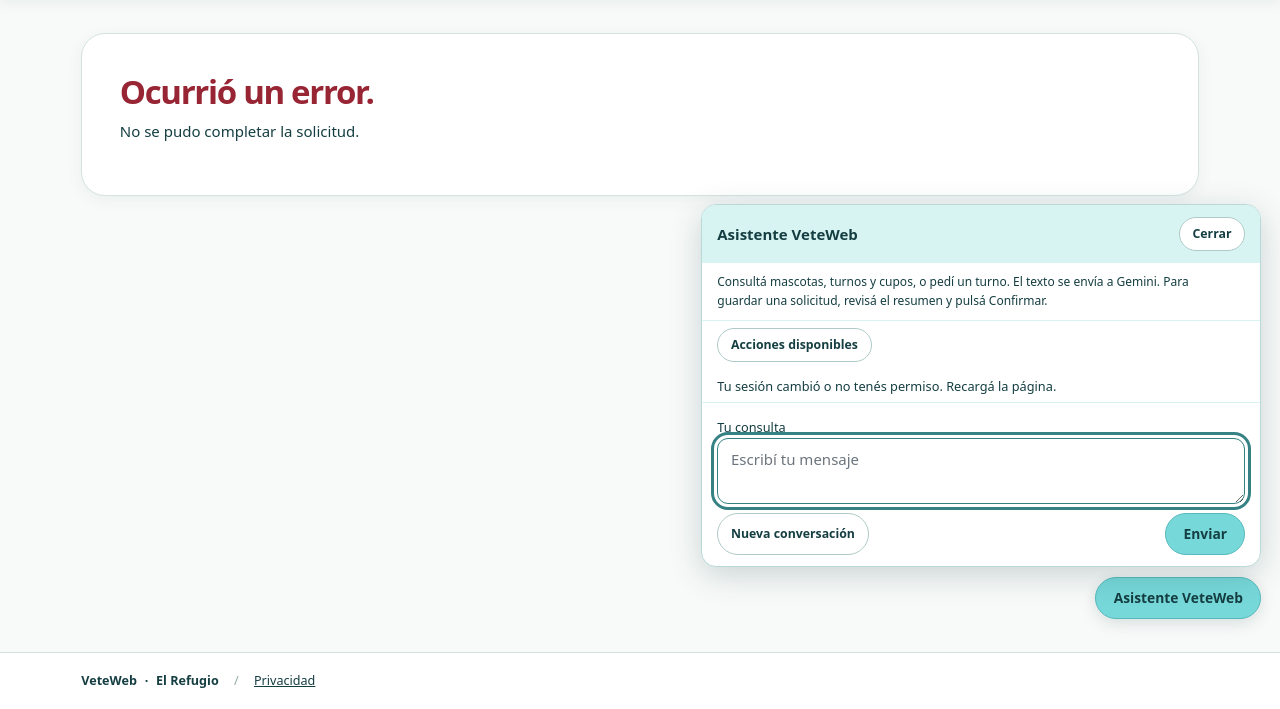
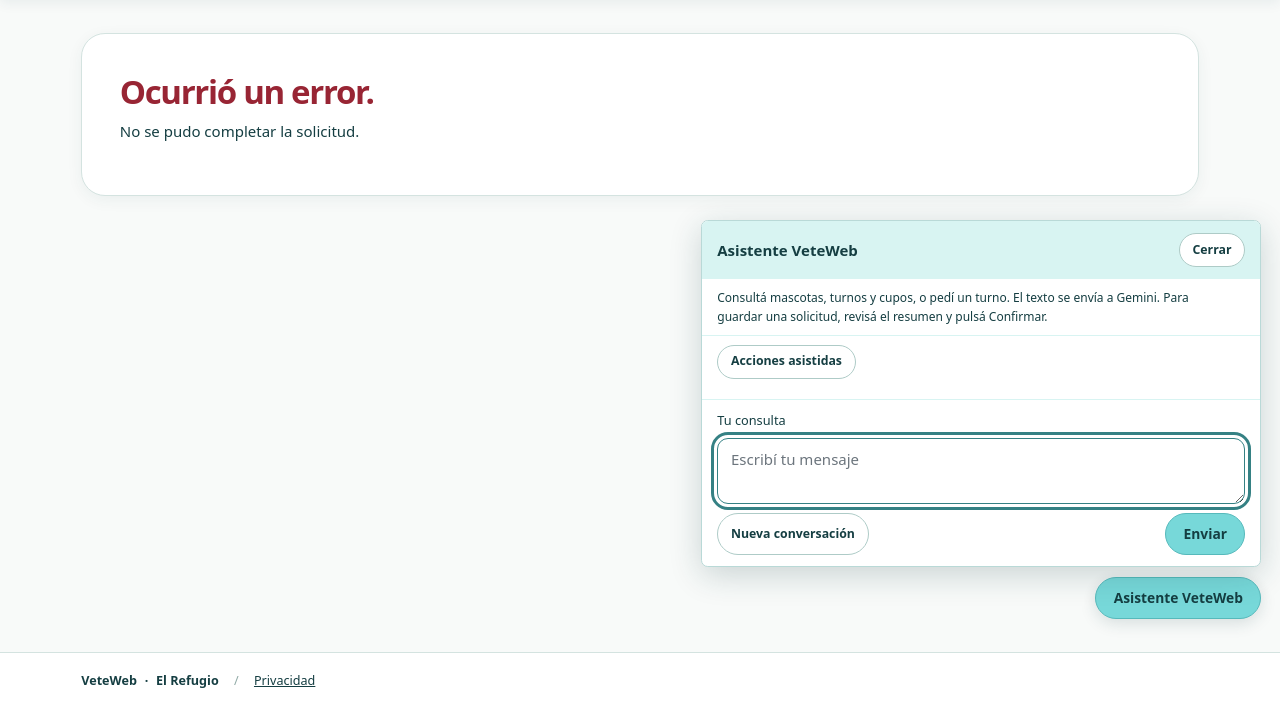
Before and after one commit to LuAlzuri/vet-web, an ASP.NET Core app: template Views/Shared/Error.cshtml in a window 1280 px wide, after a click on "Asistente VeteWeb". Shown: the part 91-800 px from the top of the page. Run offline with ASP.NET Core 8, Linux system fonts and the light colour scheme; the template is opened without the code that fills it, so the values that code supplies are empty; the visitor is signed in with stand-in values (Sample User, id 1); some libraries are stand-ins or nearby versions.

Commit message:
Reorganizar el panel y las acciones del chatbot

```diff
--- a/Views/Shared/_Chatbot.cshtml
+++ b/Views/Shared/_Chatbot.cshtml
@@ -15,9 +15,13 @@
             {
                 <p class="chatbot-aviso">Preguntá por informes y auditoría. El texto se envía a Gemini; el servidor muestra los registros permitidos sin enviárselos al modelo.</p>
             }
-            <div class="chatbot-mensajes" role="log" aria-label="Conversación" aria-live="polite" aria-relevant="additions"></div>
-            <div class="chatbot-herramientas" hidden>
-                <button type="button" class="btn btn-outline-secondary btn-sm" data-chatbot-inicio>Acciones disponibles</button>
+            <div class="chatbot-contenido">
+                <div class="chatbot-barra-acciones">
+                    <button type="button" class="btn btn-outline-secondary btn-sm" data-chatbot-acciones
+                            aria-expanded="false" aria-controls="chatbot-herramientas">Acciones asistidas</button>
+                </div>
+                <div id="chatbot-herramientas" class="chatbot-herramientas" hidden>
+                    <button type="button" class="btn btn-outline-secondary btn-sm" data-chatbot-inicio hidden>Volver a las acciones asistidas</button>
                     <div class="chatbot-resultado" aria-live="polite"></div>
                     <form class="chatbot-busqueda" hidden>
                         <label for="chatbot-tutor">Buscar tutor por nombre o apellido</label>
@@ -26,6 +30,8 @@
                             <button type="submit" class="btn btn-sm btn-primary">Buscar</button>
                         </div>
                     </form>
+                </div>
+                <div class="chatbot-mensajes" role="log" aria-label="Conversación" aria-live="polite" aria-relevant="additions"></div>
             </div>
             <p class="chatbot-estado" role="status"></p>
             <form class="chatbot-formulario">
--- a/wwwroot/css/chatbot.css
+++ b/wwwroot/css/chatbot.css
@@ -1,17 +1,20 @@
 /* El asistente respeta la barra de navegación inferior del móvil. */
 .chatbot { position: fixed; right: 1.25rem; bottom: 6rem; z-index: 1040; }
 .chatbot-abrir { border-radius: 2rem; box-shadow: 0 4px 16px #153e4226; }
-.chatbot-panel { position: absolute; bottom: 3.5rem; right: 0; width: 370px; max-width: calc(100vw - 2rem); max-height: calc(100dvh - 12rem); background: #fff; border: 1px solid #b9d9d7; border-radius: 1rem; box-shadow: 0 8px 32px #153e4233; display: flex; flex-direction: column; overflow: hidden; color: #153e42; }
+.chatbot-panel { position: absolute; bottom: 3.5rem; right: 0; width: 560px; max-width: calc(100vw - 2rem); max-height: calc(100dvh - 12rem); background: #fff; border: 1px solid #b9d9d7; border-radius: .45rem; box-shadow: 0 8px 32px #153e4233; display: flex; flex-direction: column; overflow: hidden; color: #153e42; }
 .chatbot-panel[hidden] { display: none; }
 .chatbot-cabecera { padding: .8rem 1rem; background: #d8f4f2; display: flex; align-items: center; justify-content: space-between; gap: .5rem; }
 .chatbot-cabecera h2 { font-size: 1rem; margin: 0; }
 .chatbot-aviso { font-size: .8rem; margin: .6rem 1rem; }
-.chatbot-mensajes { overflow-y: auto; min-height: 80px; max-height: 280px; padding: 0 1rem; overflow-wrap: anywhere; }
+.chatbot-contenido { min-height: 0; overflow-y: auto; border-top: 1px solid #d8f4f2; }
+.chatbot-barra-acciones { padding: .55rem 1rem; }
+.chatbot-mensajes { padding: 0 1rem; overflow-wrap: anywhere; }
+.chatbot-mensajes:not(:empty) { padding-top: .5rem; }
 .chatbot-mensaje { padding: .65rem; border-radius: .6rem; background: #eef3f2; white-space: pre-wrap; font-size: .9rem; }
 .chatbot-user { background: #d8f4f2; }
 .chatbot-estado { margin: .4rem 1rem; font-size: .85rem; }
 .chatbot-formulario { padding: .7rem 1rem; border-top: 1px solid #d8f4f2; }
-.chatbot-formulario label { font-size: .85rem; }
+.chatbot-formulario label { display: block; margin-bottom: .45rem; font-size: .85rem; }
 .chatbot-acciones { display: flex; justify-content: space-between; gap: .5rem; margin-top: .6rem; }
 @media (max-width: 575px) {
     .chatbot { right: 1rem; bottom: 5.5rem; }
@@ -20,8 +23,7 @@
 
 @media print { .chatbot { display: none; } }
 
-.chatbot-con-herramientas .chatbot-panel { width: 560px; }
-.chatbot-herramientas { overflow-y: auto; min-height: 0; max-height: 340px; padding: .5rem 1rem; border-top: 1px solid #d8f4f2; font-size: .85rem; flex: 1 1 auto; }
+.chatbot-herramientas { padding: 0 1rem .55rem; font-size: .85rem; }
 .chatbot-herramientas[hidden], .chatbot-busqueda[hidden] { display: none; }
 .chatbot-resultado > p { margin: .7rem 0; }
 .chatbot-opciones { display: flex; flex-wrap: wrap; gap: .4rem; }
@@ -32,5 +34,4 @@
 .chatbot-grilla caption { caption-side: top; color: #153e42; font-weight: 650; }
 .chatbot-busqueda { margin-top: .75rem; }
 .chatbot-busqueda input { min-width: 0; }
-.chatbot-con-herramientas .chatbot-mensajes { min-height: 0; max-height: 100px; flex-shrink: 1; }
-.chatbot-con-herramientas .chatbot-formulario, .chatbot-cabecera, .chatbot-aviso, .chatbot-estado { flex-shrink: 0; }
+.chatbot-formulario, .chatbot-cabecera, .chatbot-aviso, .chatbot-estado { flex-shrink: 0; }
--- a/wwwroot/js/chatbot-acciones.js
+++ b/wwwroot/js/chatbot-acciones.js
@@ -2,19 +2,24 @@
     "use strict";
     const root = document.querySelector('[data-chatbot][data-herramientas="true"]');
     if (!root) return;
-    root.classList.add("chatbot-con-herramientas");
+    const content = root.querySelector(".chatbot-contenido");
+    const toggle = root.querySelector("[data-chatbot-acciones]");
     const container = root.querySelector(".chatbot-herramientas");
     const result = root.querySelector(".chatbot-resultado");
     const search = root.querySelector(".chatbot-busqueda");
     const searchInput = search.querySelector("input");
     const home = root.querySelector("[data-chatbot-inicio]");
     const status = root.querySelector(".chatbot-estado");
-    container.hidden = false;
     let loaded = false;
     let busy = false;
     let searchRequest = null;
     let soloLectura = false;
     let propuestaPendiente = null;
+    function mostrarAcciones(mostrar) {
+        container.hidden = !mostrar;
+        toggle.setAttribute("aria-expanded", String(mostrar));
+        if (mostrar) content.scrollTop = 0;
+    }
     function element(tag, text, className) {
         const node = document.createElement(tag);
         if (text !== undefined) node.textContent = text;
@@ -78,7 +83,7 @@
         }
         result.append(buttons);
         search.hidden = !data.buscarTutor;
-        container.scrollTop = 0;
+        if (!container.hidden) content.scrollTop = 0;
     }
     async function execute(request) {
         if (busy) return;
@@ -108,6 +113,7 @@
             if (request.accion === "preparar") propuestaPendiente = data;
             if (request.accion === "confirmar" || request.accion === "descartar") propuestaPendiente = null;
             render(data);
+            home.hidden = request.accion === "inicio" || request.accion === "descartar";
             searchRequest = data.buscarTutor ? { ...request, pagina: 1 } : null;
             if (searchRequest) searchInput.value = searchRequest.busqueda ?? searchRequest.pistasReserva?.tutor ?? "";
             status.textContent = "";
@@ -128,6 +134,8 @@
         if (busy) return;
         const { resultado, inicioReserva } = event.detail;
         soloLectura = !inicioReserva;
+        mostrarAcciones(true);
+        home.hidden = false;
         render(resultado);
         searchRequest = resultado.buscarTutor ? inicioReserva ?? { accion: "tutores-faltas", pagina: 1 } : null;
         if (searchRequest) searchInput.value = searchRequest.busqueda ?? searchRequest.pistasReserva?.tutor ?? "";
@@ -138,8 +146,10 @@
         event.preventDefault();
         if (searchRequest) execute({ ...searchRequest, busqueda: searchInput.value.trim(), pagina: 1 });
     });
-    root.querySelector(".chatbot-abrir").addEventListener("click", () => {
-        if (!loaded && !root.querySelector(".chatbot-panel").hidden) execute({ accion: "inicio" });
+    toggle.addEventListener("click", () => {
+        if (busy || root.dataset.textoOcupado === "true") return;
+        mostrarAcciones(container.hidden);
+        if (!container.hidden && !loaded) execute({ accion: "inicio" });
     });
     root.querySelector("[data-chatbot-limpiar]").addEventListener("click", () => { soloLectura = false; execute({ accion: "descartar" }); });
 })();
--- a/wwwroot/js/chatbot.js
+++ b/wwwroot/js/chatbot.js
@@ -6,6 +6,7 @@
     const panel = root.querySelector(".chatbot-panel");
     const form = root.querySelector(".chatbot-formulario");
     const input = root.querySelector("textarea");
+    const content = root.querySelector(".chatbot-contenido");
     const log = root.querySelector(".chatbot-mensajes");
     const status = root.querySelector(".chatbot-estado");
     const send = form.querySelector('[type="submit"]');
@@ -35,7 +36,7 @@
         message.append(label, document.createTextNode(text));
         log.append(message);
         while (log.children.length > 24) log.firstElementChild.remove();
-        log.scrollTop = log.scrollHeight;
+        content.scrollTop = content.scrollHeight;
     }
     clear.addEventListener("click", () => {
         if (busy || root.dataset.accionesOcupadas === "true") return;
@@ -96,7 +97,7 @@
             busy = false;
             delete root.dataset.textoOcupado;
             send.disabled = clear.disabled = input.disabled = false;
-            if (!panel.hidden) input.focus();
+            if (!panel.hidden) input.focus({ preventScroll: true });
         }
     });
 })();
```
Also changed, not shown: docs/CHATBOT.md (+2 -2 lines). Lines whose indentation alone changed are shown as unchanged.
